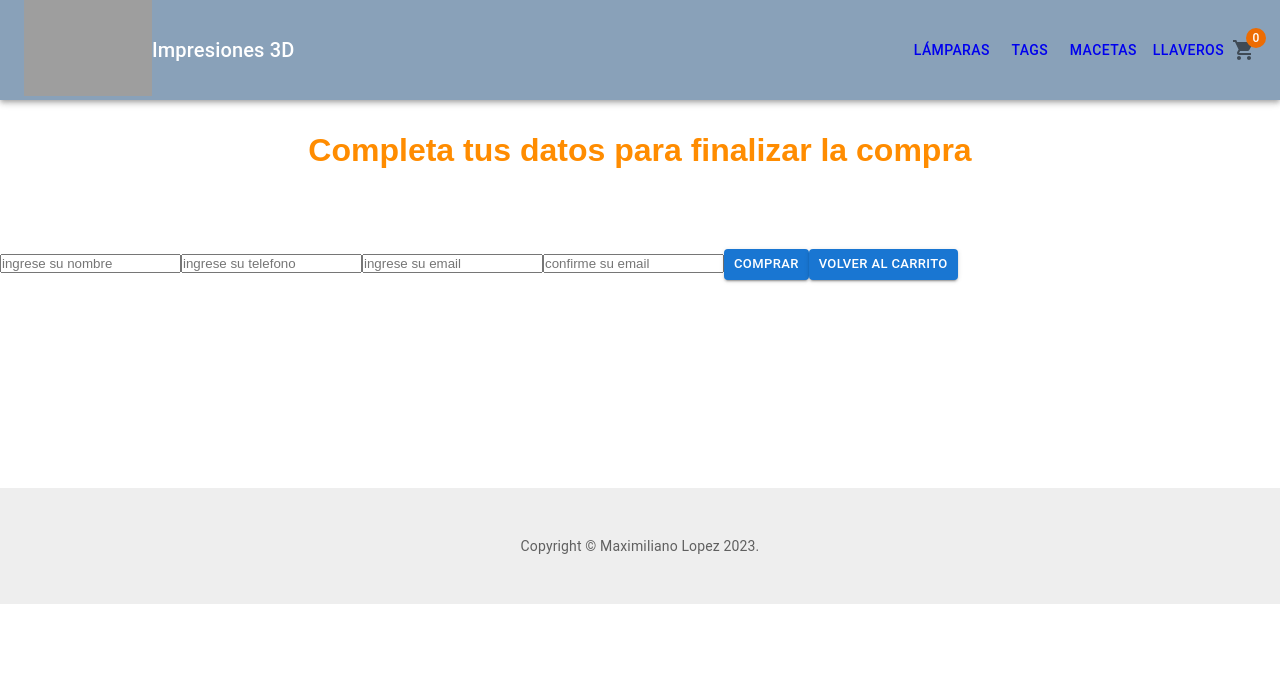
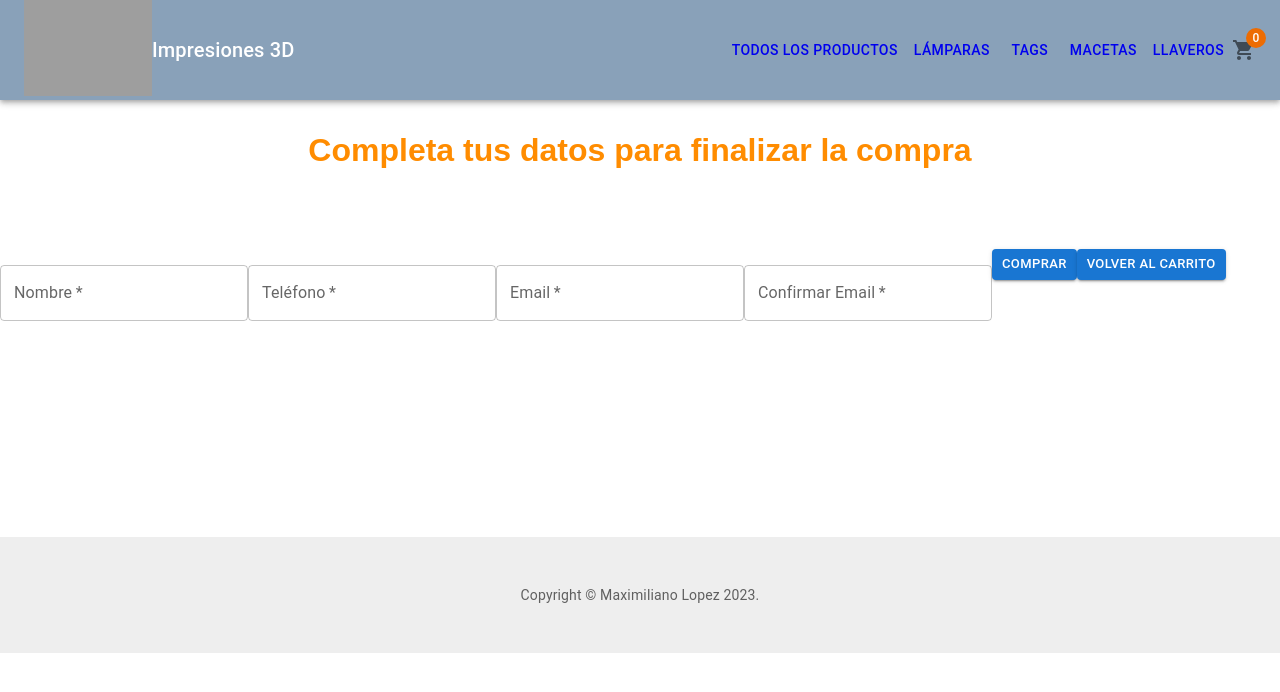
Before and after one commit to massilo87/EntregaFinal-Reactjs-Maximiliano-Lopez-comision-43290, a React (Vite) app: page /checkout in a window 1280 px wide. Shown: the top 692 px of the page. Built offline with nearby package versions, Linux system fonts and the light colour scheme; no server answers; grey boxes are pictures that could not be loaded.

Commit message:
form con mui

```diff
--- a/src/components/layout/navbar/NavBar.jsx
+++ b/src/components/layout/navbar/NavBar.jsx
@@ -19,6 +19,9 @@ const NavBar = () => {
           <Typography variant="h6" component="div" sx={{ flexGrow: 1 }}>
             Impresiones 3D
           </Typography>
+          <Link to="/">
+            <Button color="inherit">Todos los productos</Button>
+          </Link>
           <Link to="/category/lamparas">
             <Button color="inherit">Lámparas</Button>
           </Link>
--- a/src/components/pages/checkout/Checkout.jsx
+++ b/src/components/pages/checkout/Checkout.jsx
@@ -1,4 +1,4 @@
-import { Button } from "@mui/material"
+import { Button, TextField } from "@mui/material"
 import { Link, Navigate } from "react-router-dom"
 import Swal from "sweetalert2"
 
@@ -9,10 +9,48 @@ const Checkout = ({ clearCart, orderId, handleSubmit, handleChange, userData })
             <h1 style={{ marginBottom: "5rem" }}>Completa tus datos para finalizar la compra</h1>
 
             {!orderId ? (<form onSubmit={handleSubmit}>
-                <input type="text" placeholder="ingrese su nombre" name="name" onChange={handleChange} />
+                {/*   <input type="text" placeholder="ingrese su nombre" name="name" onChange={handleChange} />
                 <input type="text" placeholder="ingrese su telefono" name="phone" onChange={handleChange} />
                 <input type="text" placeholder="ingrese su email" name="email" value={userData.email} onChange={handleChange} />
-                <input type="text" placeholder="confirme su email" name="confirmEmail" value={userData.confirmEmail} onChange={handleChange} />
+                <input type="text" placeholder="confirme su email" name="confirmEmail" value={userData.confirmEmail} onChange={handleChange} /> */}
+                <TextField
+                    type="text"
+                    label="Nombre"
+                    name="name"
+                    onChange={handleChange}
+                    variant="outlined"
+                    margin="normal"
+                    required
+                />
+                <TextField
+                    type="text"
+                    label="Teléfono"
+                    name="phone"
+                    onChange={handleChange}
+                    variant="outlined"
+                    margin="normal"
+                    required
+                />
+                <TextField
+                    type="email"
+                    label="Email"
+                    name="email"
+                    value={userData.email}
+                    onChange={handleChange}
+                    variant="outlined"
+                    margin="normal"
+                    required
+                />
+                <TextField
+                    type="email"
+                    label="Confirmar Email"
+                    name="confirmEmail"
+                    value={userData.confirmEmail}
+                    onChange={handleChange}
+                    variant="outlined"
+                    margin="normal"
+                    required
+                />
                 <Button variant="contained" type="submit" size="small">Comprar</Button>
                 <Link to="/cart"><Button variant="contained" type="button" size="small">Volver al carrito</Button></Link>
             </form>) : (Swal.fire({
--- a/src/components/pages/checkout/CheckoutContainer.jsx
+++ b/src/components/pages/checkout/CheckoutContainer.jsx
@@ -1,6 +1,5 @@
-import { Button } from "@mui/material";
+
 import { useContext, useState } from "react";
-import { Link, Navigate } from "react-router-dom";
 import { CartContext } from "../../../context/CartContext";
 import { db } from "../../../firebaseConfig";
 import { addDoc, collection, serverTimestamp, updateDoc, doc } from "firebase/firestore";
--- a/src/context/CartContext.jsx
+++ b/src/context/CartContext.jsx
@@ -2,7 +2,7 @@ import { createContext, useState } from "react";
 
 export const CartContext = createContext();
 
-const CartContextCoponent = ({ children }) => {
+const CartContextComponent = ({ children }) => {
     const [cart, setCart] = useState(JSON.parse(localStorage.getItem("cart")) || []);
 
     const addToCart = (product) => {
@@ -77,4 +77,4 @@ const CartContextCoponent = ({ children }) => {
     )
 };
 
-export default CartContextCoponent;
+export default CartContextComponent;
```
